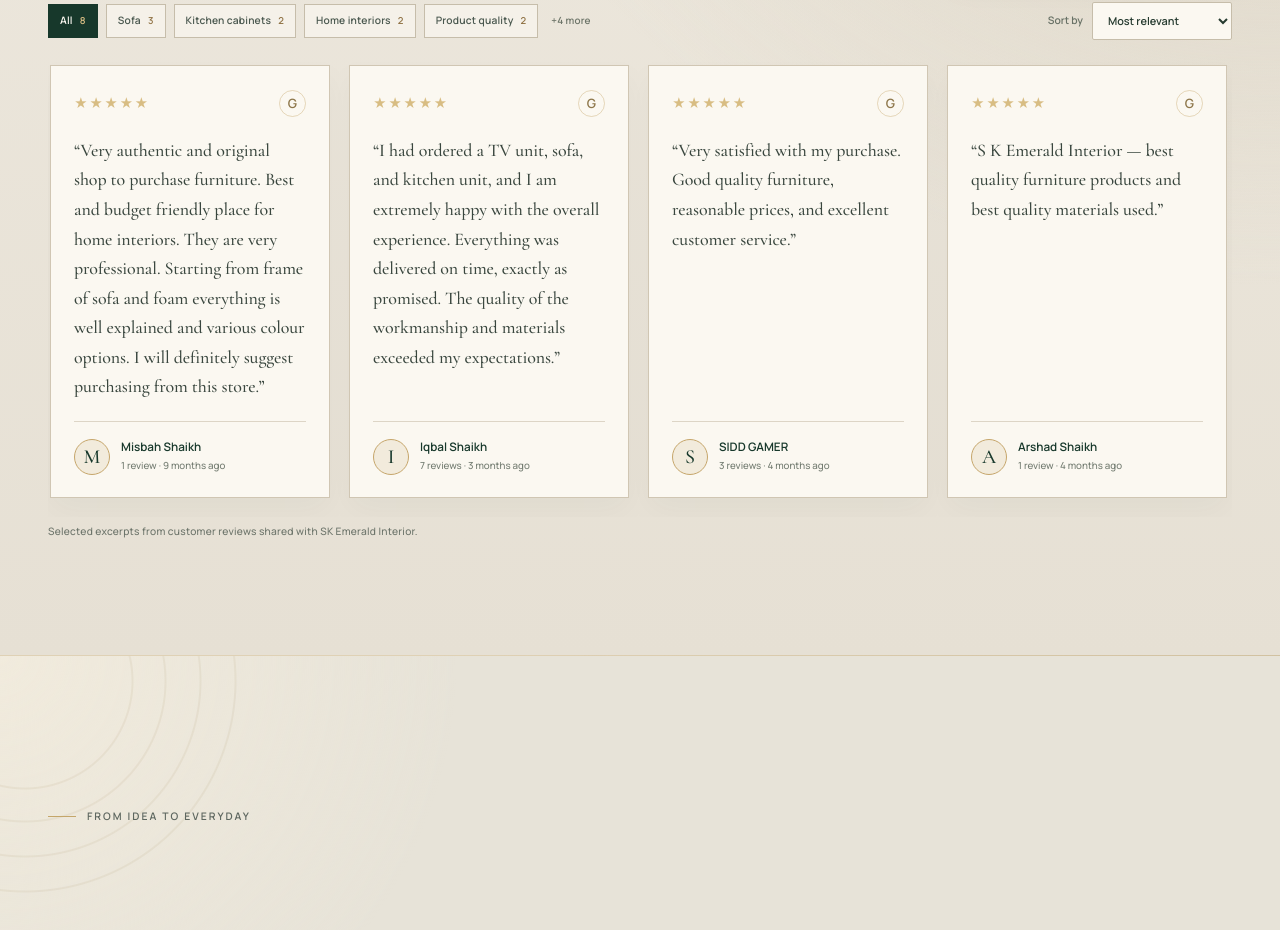
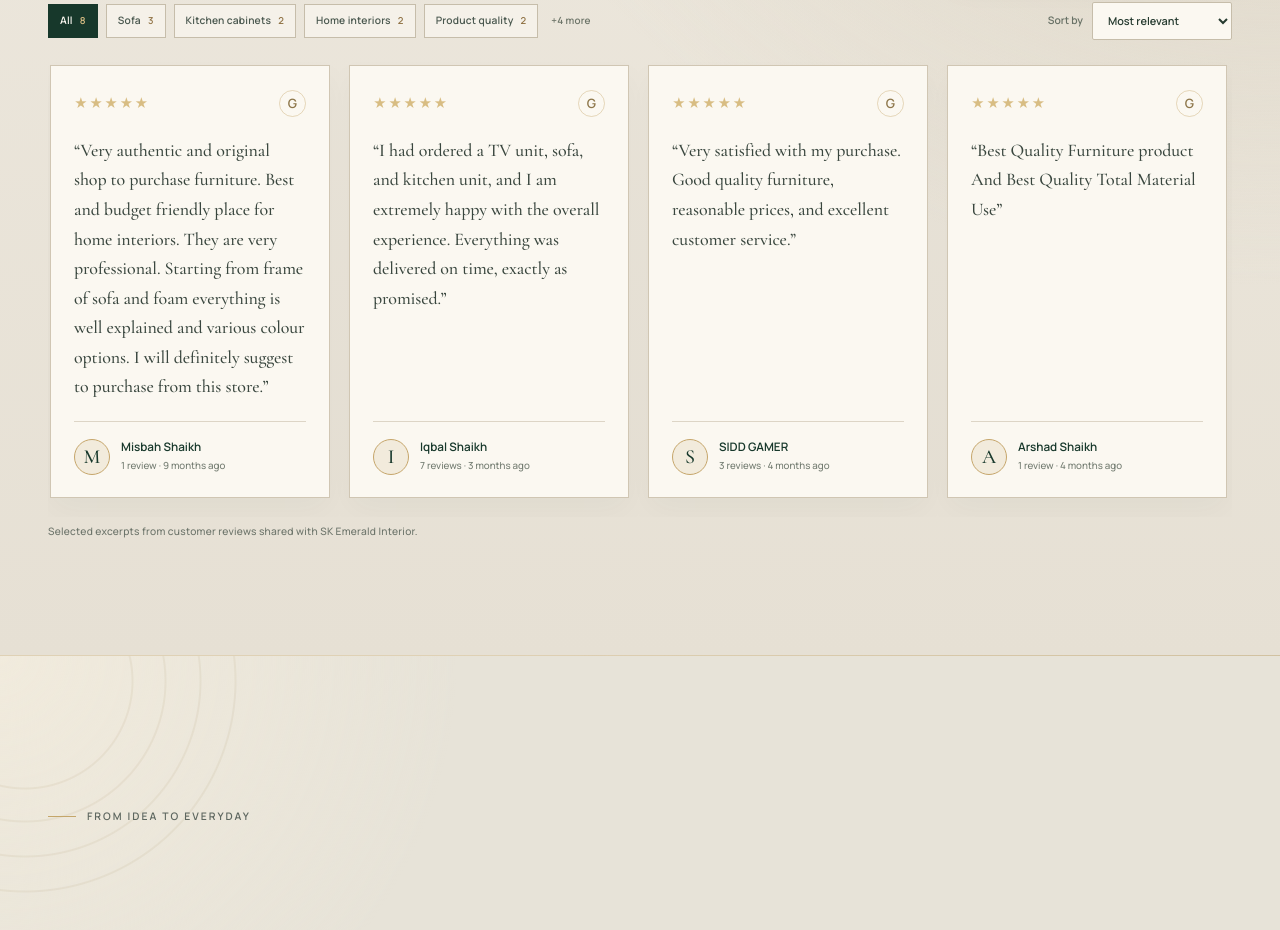
Before and after one commit to faisalahmad7/SK-emerald-landing-page, a React (Vite) app: page / in a window 1280 px wide. Shown: the part 7359-8289 px from the top of the page. Built offline with nearby package versions, Linux system fonts and the light colour scheme.

Commit message:
Keep supplied customer review wording faithful in review cards

```diff
--- a/src/pages/Home.jsx
+++ b/src/pages/Home.jsx
@@ -22,14 +22,14 @@ const TILES = [
 ]
 
 const REVIEWS = [
-  { name: 'Misbah Shaikh', meta: '1 review · 9 months ago', ageMonths: 9, rating: 5, topics: ['sofas', 'interiors'], text: 'Very authentic and original shop to purchase furniture. Best and budget friendly place for home interiors. They are very professional. Starting from frame of sofa and foam everything is well explained and various colour options. I will definitely suggest purchasing from this store.' },
-  { name: 'Iqbal Shaikh', meta: '7 reviews · 3 months ago', ageMonths: 3, rating: 5, topics: ['sofas', 'kitchens'], text: 'I had ordered a TV unit, sofa, and kitchen unit, and I am extremely happy with the overall experience. Everything was delivered on time, exactly as promised. The quality of the workmanship and materials exceeded my expectations.' },
+  { name: 'Misbah Shaikh', meta: '1 review · 9 months ago', ageMonths: 9, rating: 5, topics: ['sofas', 'interiors'], text: 'Very authentic and original shop to purchase furniture. Best and budget friendly place for home interiors. They are very professional. Starting from frame of sofa and foam everything is well explained and various colour options. I will definitely suggest to purchase from this store.' },
+  { name: 'Iqbal Shaikh', meta: '7 reviews · 3 months ago', ageMonths: 3, rating: 5, topics: ['sofas', 'kitchens'], text: 'I had ordered a TV unit, sofa, and kitchen unit, and I am extremely happy with the overall experience. Everything was delivered on time, exactly as promised.' },
   { name: 'SIDD GAMER', meta: '3 reviews · 4 months ago', ageMonths: 4, rating: 5, topics: ['quality'], text: 'Very satisfied with my purchase. Good quality furniture, reasonable prices, and excellent customer service.' },
-  { name: 'Arshad Shaikh', meta: '1 review · 4 months ago', ageMonths: 4, rating: 5, topics: ['quality'], text: 'S K Emerald Interior — best quality furniture products and best quality materials used.' },
-  { name: 'Naaz Shaikh', meta: '2 reviews · 9 months ago', ageMonths: 9, rating: 5, topics: ['interiors'], text: 'Their furniture and interior work are excellent. Very attractive collection. We roamed a lot but did not find quality items like SK Emerald Interior. Really satisfied with the quality and service.' },
+  { name: 'Arshad Shaikh', meta: '1 review · 4 months ago', ageMonths: 4, rating: 5, topics: ['quality'], text: 'Best Quality Furniture product And Best Quality Total Material Use' },
+  { name: 'Naaz Shaikh', meta: '2 reviews · 9 months ago', ageMonths: 9, rating: 5, topics: ['interiors'], text: 'Their furniture and interior both work are excellent. Very attractive collection. We roamed a lot but did not find quality items like SK Emerald Interior. Really satisfied with best quality and service.' },
   { name: 'Sachin Lonkar', meta: '1 review · 1 photo · 1 month ago', ageMonths: 1, rating: 5, topics: [], text: 'Wishing you continued success with all your future orders.' },
-  { name: 'Iqra Khan', meta: '1 review · 9 months ago', ageMonths: 9, rating: 5, topics: ['sofas'], text: 'Their furniture quality must be appreciated. They use such great quality materials. Their sofa collections are really nice, and their kitchen trolley, interior designs and trending wardrobes are awesome.' },
-  { name: 'Abul Shaikh', meta: 'Local Guide · 35 reviews · 2 months ago', ageMonths: 2, rating: 5, topics: ['kitchens'], text: 'I recently got my kitchen cabinets designed and installed by this interior design shop, and I am very happy with the final outcome. The finish is sleek, modern, and premium-looking, with excellent attention to detail.' },
+  { name: 'Iqra Khan', meta: '1 review · 9 months ago', ageMonths: 9, rating: 5, topics: ['sofas'], text: 'There furnitures quality must be appreciated. They use such a great quality of material. There sofa collections quality was really nice. Their kitchen trolley and interior must be appreciated. Their modular interior designs will melt your heart at once.' },
+  { name: 'Abul Shaikh', meta: 'Local Guide · 35 reviews · 2 months ago', ageMonths: 2, rating: 5, topics: ['kitchens'], text: 'I recently got my kitchen cabinets designed and installed by this interior design shop, and I’m very happy with the final outcome. The finish is sleek, modern, and premium-looking, with excellent attention to detail.' },
 ]
 
 const REVIEW_TOPICS = [
```
